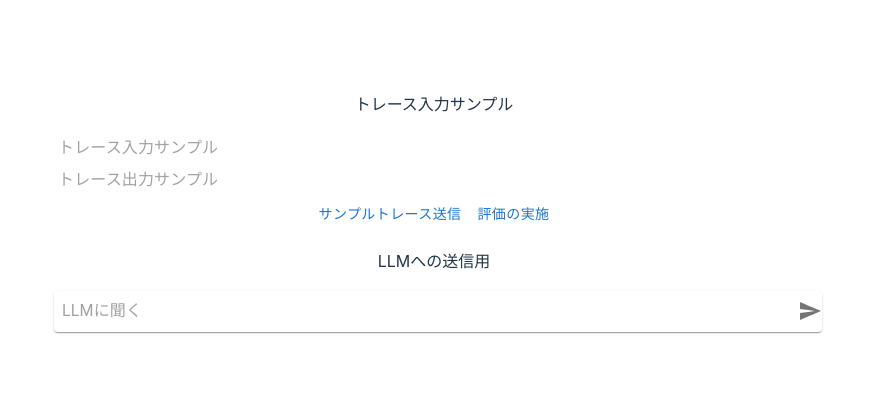
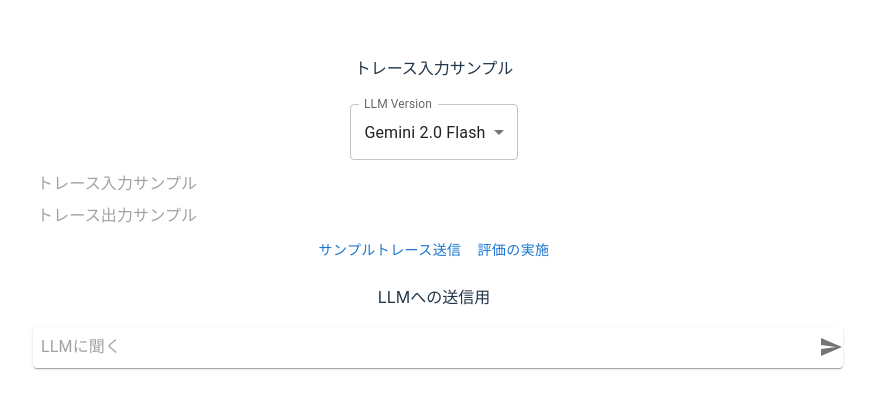
Before and after one commit to ken1714/vertex-ai-sample, a React (Vite) app in the folder frontend/: page / in a window 1280 px wide. Shown: the part 195-604 px from the top of the page, without its empty margins (206-1081 px from the left). Built offline with nearby package versions, Linux system fonts and the light colour scheme.

Commit message:
[feat] Gemini 2.0系モデルを選択できるよう改修

```diff
--- a/frontend/src/App.tsx
+++ b/frontend/src/App.tsx
@@ -1,4 +1,3 @@
-
 import './App.css';
 
 import SendIcon from '@mui/icons-material/Send';
@@ -9,6 +8,10 @@ import {
   InputAdornment,
   InputBase,
   Paper,
+  Select,
+  MenuItem,
+  FormControl,
+  InputLabel,
 } from '@mui/material';
 import { useState } from 'react';
 import ReactMarkdown from 'react-markdown';
@@ -50,6 +53,8 @@ const App = () => {
   const [traceInputValue, setTraceInputValue] = useState<string>();
   const [traceResponseValue, setTraceResponseValue] = useState<string>();
   const [response, setResponse] = useState<GenerateContent>();
+  const [selectedLlmVersion, setSelectedLlmVersion] = useState<string>('gemini-2.0-flash-001');
+
   const sendInput = async () => {
     const response = await fetch(`${import.meta.env.VITE_BACKEND_URL}/management`, {
       method: 'POST',
@@ -58,6 +63,7 @@ const App = () => {
       },
       body: JSON.stringify({
         input: inputValue,
+        llmVersion: selectedLlmVersion,
       }),
     });
     const data = await response.json();
@@ -69,6 +75,18 @@ const App = () => {
     <>
       <p>トレース入力サンプル</p>
       <Box>
+        <FormControl sx={{ m: 1, minWidth: 120 }}>
+          <InputLabel id="gemini-version-label">LLM Version</InputLabel>
+          <Select
+            labelId="gemini-version-label"
+            value={selectedLlmVersion}
+            label="LLM Version"
+            onChange={(e) => setSelectedLlmVersion(e.target.value)}
+          >
+            <MenuItem value="gemini-2.0-flash-001">Gemini 2.0 Flash</MenuItem>
+            <MenuItem value="gemini-2.0-flash-lite-001">Gemini 2.0 Flash Lite</MenuItem>
+          </Select>
+        </FormControl>
         <InputBase
           fullWidth
           multiline
@@ -111,6 +129,9 @@ const App = () => {
             headers: {
               'Content-Type': 'application/json'
             },
+            body: JSON.stringify({
+              llmVersion: selectedLlmVersion,
+            }),
           });
         }}>
           評価の実施
```
Also changed, not shown: 1 other file (tests, documents, lock files or other folders).
